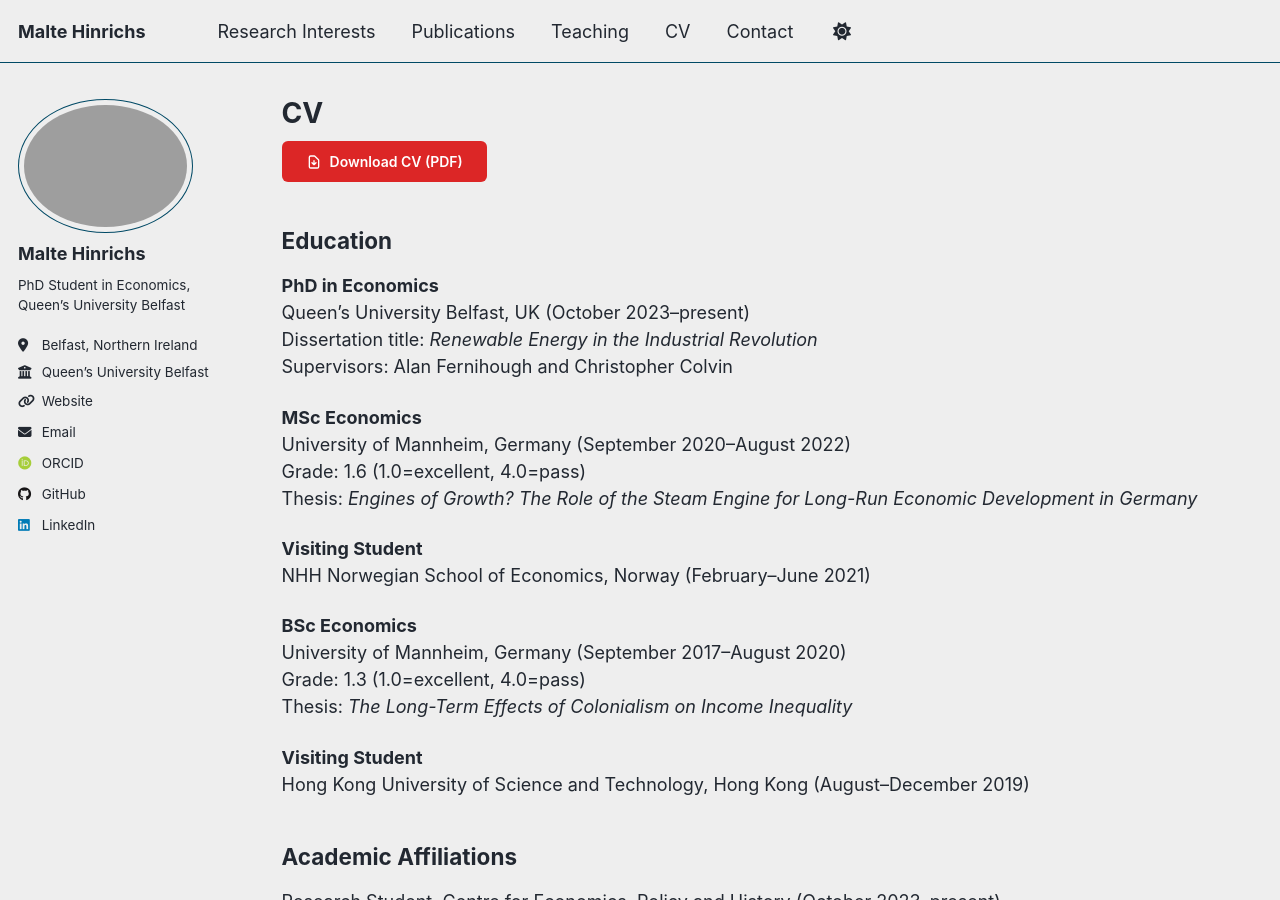
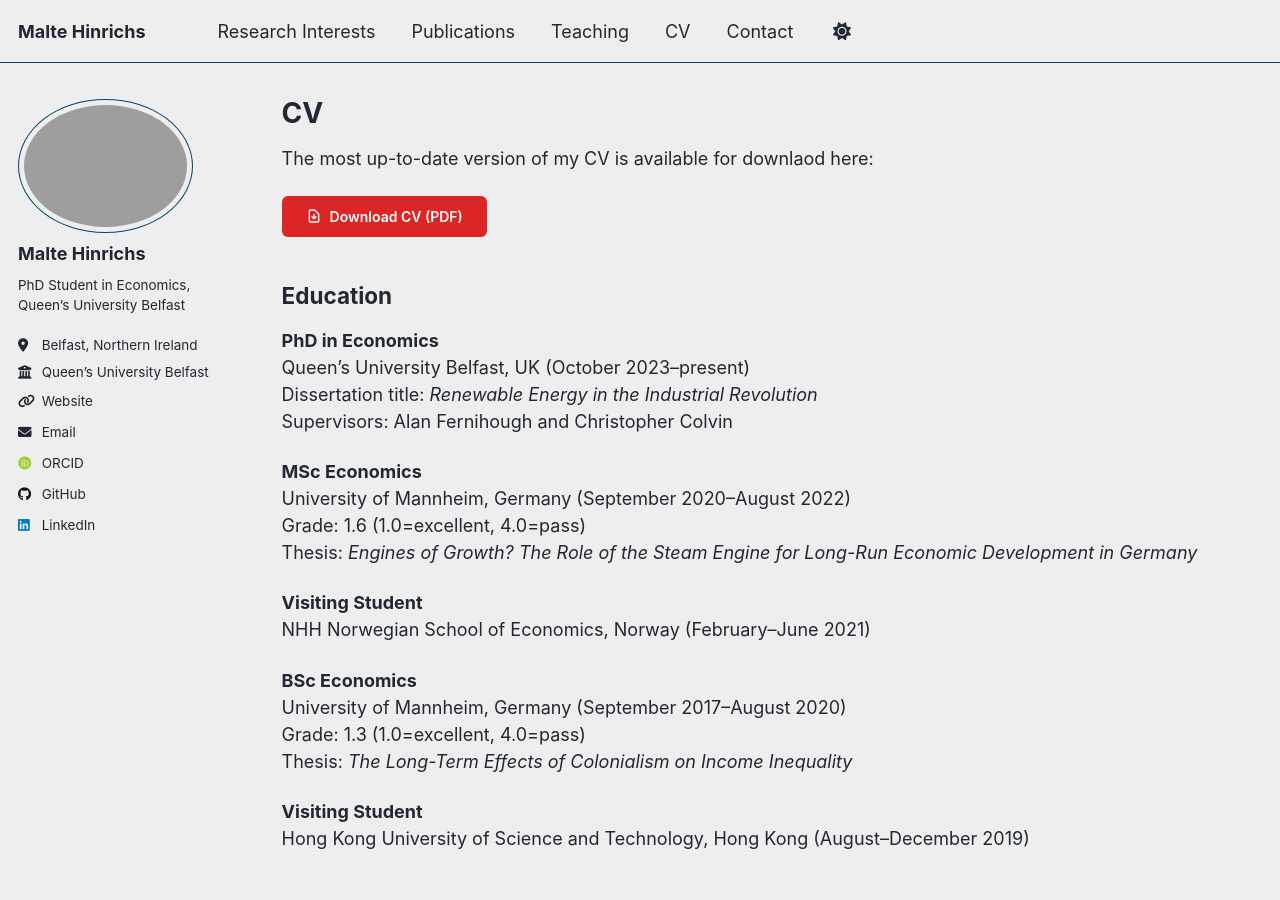
Before and after one commit to maltehhinrichs/maltehhinrichs.github.io, a Jekyll site: the page built from _pages/cv.md, in a window 1280 px wide and 900 px high. Built offline with Jekyll 4.4.1, drawn with Linux system fonts in a browser that asks for light colours; some web fonts are replaced; a script that is not in the unit is left out; part of the change alters nothing that is shown.

Commit message:
Update cv.md

```diff
--- a/_pages/cv.md
+++ b/_pages/cv.md
@@ -6,6 +6,8 @@ author_profile: true
 redirect_from:
   - /resume
 ---
+
+The most up-to-date version of my CV is available for downlaod here:
 
 <script src="https://unpkg.com/vue@3/dist/vue.global.js"></script>
 <script src="{{ '/assets/js/cv-download.js' | relative_url }}"></script>
@@ -17,32 +19,11 @@ redirect_from:
 <div id="cv-download" style="margin-bottom: 2rem;"></div>
 
 <script>
-document.addEventListener('DOMContentLoaded', function() {
+window.onload = function() {
     const megaUrl = 'https://mega.nz/file/ARkGlTKT#SvqaXqEUQEEQjxBoeaI1fmUhFg0CeIID4sl91Xh3fXM';
     initCVDownload(megaUrl);
-});
+};
 </script>
-
-<div id="cv-download"></div>
-
-<script src="https://unpkg.com/vue@3/dist/vue.global.js"></script>
-<script>
-const { createApp, ref } = Vue;
-
-createApp({
-  setup() {
-    const isDownloading = ref(false);
-    const downloadCV = () => alert("Download triggered!");
-    return { isDownloading, downloadCV };
-  },
-  template: `
-    <button @click="downloadCV">
-      {{ isDownloading ? 'Loading...' : 'Download CV' }}
-    </button>
-  `
-}).mount('#cv-download');
-</script>
-
 
 ## Education
 
```
